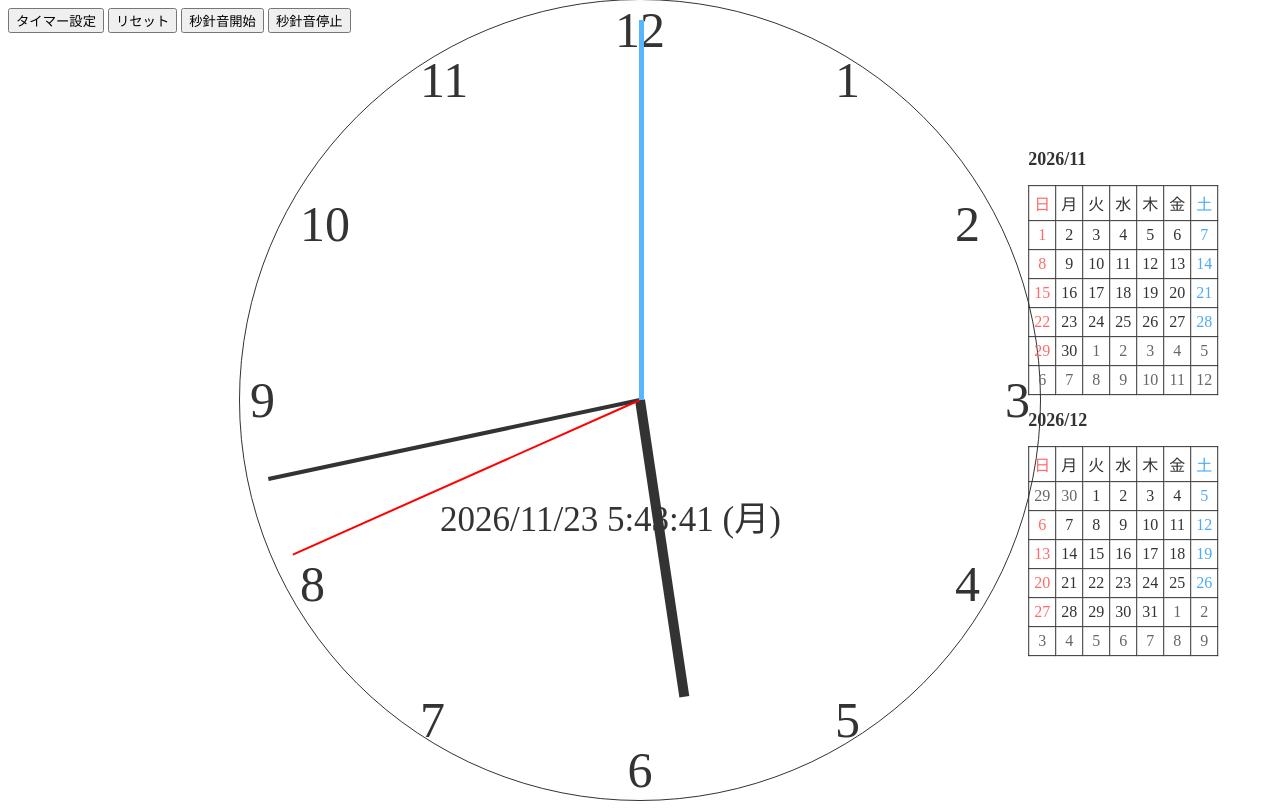
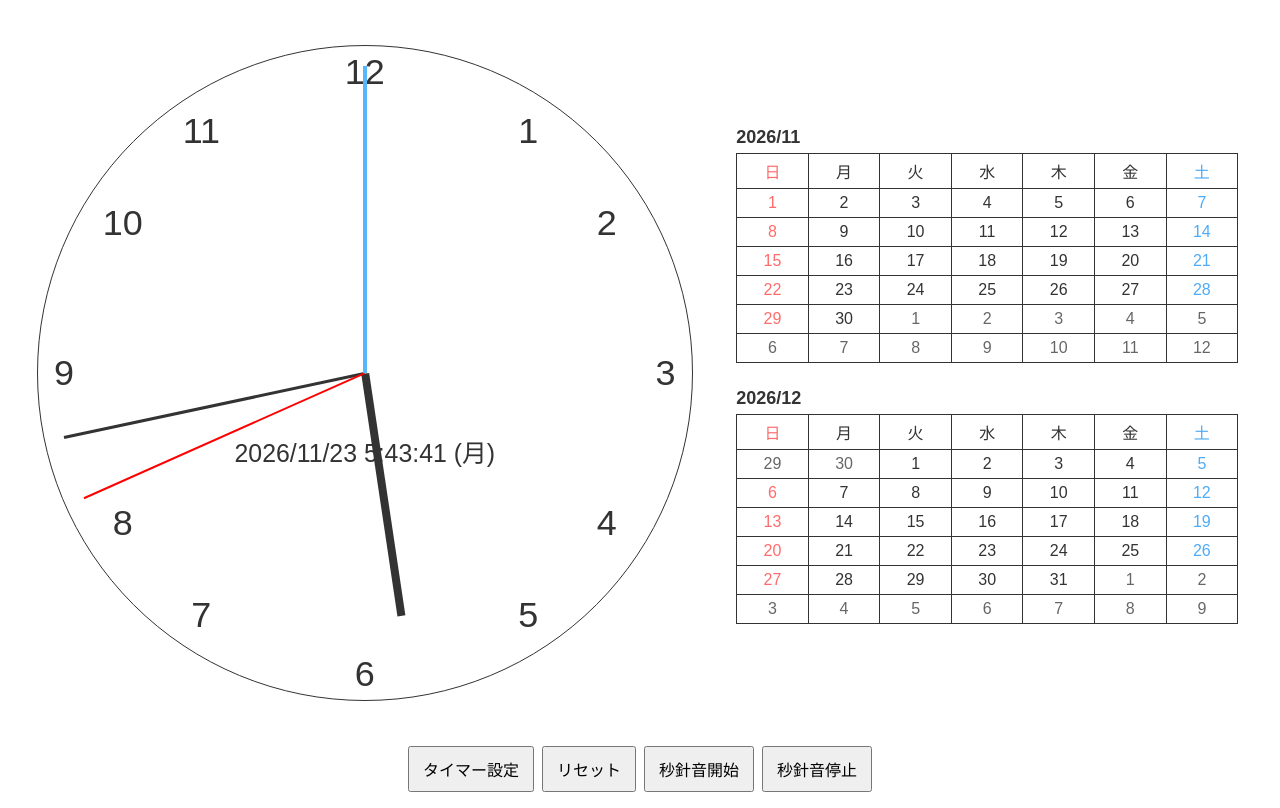
Before and after one commit to KOJI-YAMAMOTO-GitHub/clock, a plain HTML site: page index.html in a window 1280 px wide. Drawn offline with Linux system fonts and the light colour scheme.

Commit message:
Add files via upload

```diff
--- a/css/calender.css
+++ b/css/calender.css
@@ -1,31 +1,7 @@
-section {
-    margin: 10px;
-}
+section {margin:5px;} h1 {font-size:clamp(14px,2.5vw,18px);margin:5px 0;}
+table {border-spacing:0;border-collapse:collapse;width:100%;table-layout:fixed;}
+td {border:1px solid var(--clock-border);padding:clamp(2px,1vw,5px);text-align:center;color:var(--text-color);}
+td:first-child {color:#ff6b6b;} td:last-child {color:#4dabf7;} td.is-disabled {color:#666;}
 
-h1 {
-    font-size: 18px;
-}
-
-table {
-    border-spacing: 0;
-    border-collapse: collapse;
-}
-
-td {
-    border: 1px solid var(--clock-border);
-    padding: 5px;
-    text-align: center;
-    color: var(--text-color);
-}
-
-td:first-child {
-    color: #ff6b6b; /* 日曜：少し明るい赤 */
-}
-
-td:last-child {
-    color: #4dabf7; /* 土曜：少し明るい青 */
-}
-
-td.is-disabled {
-    color: #666;
-}
+/* 今日の日付：控えめに太字＋下線で表示 */
+td.today {font-weight:bold;text-decoration:underline;text-decoration-thickness:2px;text-underline-offset:3px;}
--- a/css/style.css
+++ b/css/style.css
@@ -1,157 +1,38 @@
-/* ダークモード対応のための色定義 */
-:root {
-  --bg-color: #ffffff;
-  --text-color: #333333;
-  --clock-border: #333333;
-  --needle-color: #333333;
+/* Responsive layout */
+:root { --bg-color:#fff; --text-color:#333; --clock-border:#333; --needle-color:#333; }
+@media (prefers-color-scheme:dark) { :root {--bg-color:#1a1a1a;--text-color:#f0f0f0;--clock-border:#555;--needle-color:#fff;} }
+* { box-sizing:border-box; }
+html,body { margin:0; min-height:100%; width:100%; background:var(--bg-color);color:var(--text-color); }
+body { min-height:100dvh; padding:12px; font-family:sans-serif; overflow-x:hidden; }
+.layout { min-height:calc(100dvh - 24px); display:flex; align-items:center; justify-content:center; gap:clamp(12px,3vw,40px); }
+.clock { position:relative; width:min( min(78vw,78vh), 800px); aspect-ratio:1; flex:0 1 auto; border:1px solid var(--clock-border);border-radius:50%; }
+.clock span[class^="clock_"] {position:absolute; transform:translate(-50%,-50%);font-size:clamp(14px,5.5cqw,50px); }
+.clock { container-type:inline-size; }
+.clock_12 {top:4%;left:50%;}.clock_1 {top:13%;left:75%;}.clock_2 {top:27%;left:87%;}.clock_3 {top:50%;left:96%;}
+.clock_4 {top:73%;left:87%;}.clock_5 {top:87%;left:75%;}.clock_6 {top:96%;left:50%;}.clock_7 {top:87%;left:25%;}
+.clock_8 {top:73%;left:13%;}.clock_9 {top:50%;left:4%;}.clock_10 {top:27%;left:13%;}.clock_11 {top:13%;left:25%;}
+.clock_hour,.clock_min,.clock_sec,.start,.stop {position:absolute;bottom:50%;left:50%;transform-origin:bottom center;}
+.clock_hour {width:1.25%;height:37.5%;background:var(--needle-color);margin-left:-.625%;}
+.clock_min,.clock_sec,.start,.stop {width:.5%;height:47%;margin-left:-.25%;}
+.clock_min {background:var(--needle-color);}.clock_sec {background:red;width:.25%;margin-left:-.125%;}
+.start {background:#d9d9d9;width:.25%;}.stop {background:#56b7fd;width:.6%;}
+#time,#endtime {position:absolute;left:50%;transform:translate(-50%,-50%);margin:0;text-align:center;white-space:nowrap;max-width:90%;font-size:clamp(10px,3.8cqw,35px);}
+#time {top:62%;}#endtime {top:70%;font-size:clamp(10px,2.8cqw,25px);}
+.calendar-wrap {flex:0 1 auto;max-width:100%;}#calendar {position:static;transform:none;display:flex;gap:10px;flex-wrap:wrap;justify-content:center;align-items:flex-start;}
+.backflash {animation:flash 1s linear infinite;background:#535353;}@keyframes flash{0%,50%,100%{opacity:0;}35%{opacity:1;background:#e1ff00;}65%{opacity:1;background:#0098ea;}}
+.controls {display:flex;justify-content:center;flex-wrap:wrap;gap:8px;padding:8px;}
+button {font-size:16px;padding:9px 13px;}
+dialog {border:1px solid #777;border-radius:12px;color:var(--text-color);background:var(--bg-color);padding:20px;max-width:90vw;}
+dialog::backdrop {background:#0008;}#timerForm {display:grid;gap:16px;}#timerMinutes{width:100px;font-size:18px;}
+.dialog-buttons {display:flex;gap:12px;justify-content:flex-end;}
+@media (orientation:portrait) {
+ .layout {flex-direction:column;justify-content:flex-start;gap:12px;min-height:auto;}
+ .clock {width:min(94vw,48dvh,800px);}
+ .calendar-wrap {width:100%;}.controls {padding-bottom:env(safe-area-inset-bottom);}
 }
-
-@media (prefers-color-scheme: dark) {
-  :root {
-    --bg-color: #1a1a1a;
-    --text-color: #f0f0f0;
-    --clock-border: #555555;
-    --needle-color: #ffffff;
-  }
+@media (orientation:landscape) {
+ body {padding:8px;}
+ .layout {min-height:calc(100dvh - 70px);flex-direction:row;}
+ .clock {width:min(82dvh,58vw,800px);}
+ .calendar-wrap {max-width:40vw;}
 }
-
-body {
-  background-color: var(--bg-color);
-  color: var(--text-color);
-}
-
-.backflash {
-  animation: flash 1s linear infinite;
-  background: #535353;
-}
-
-@keyframes flash {
-  0%, 50%, 100% { opacity: 0; }
-  35% { opacity: 1; background: #e1ff00; }
-  65% { opacity: 1; background: #0098ea; }
-}
-
-#calendar {
-  position: absolute;
-  top: 50%;
-  left: 50%;
-  transform: translate(180%, -50%);
-}
-
-.clock {
-  position: absolute;
-  width: 800px;
-  height: 800px;
-  border: 1px solid var(--clock-border);
-  border-radius: 50%;
-  top: 50%;
-  left: 50%;
-  transform: translate(-50%, -50%);
-}
-
-.clock_hour {
-  position: absolute;
-  top: calc(50% - 300px);
-  left: calc(50% - 5px);
-  width: 10px;
-  height: 300px;
-  background: var(--needle-color);
-  transform-origin: bottom;
-}
-
-.clock_min {
-  position: absolute;
-  top: calc(50% - 380px);
-  left: calc(50% - 2px);
-  width: 4px;
-  height: 380px;
-  background: var(--needle-color);
-  transform-origin: bottom;
-}
-
-.clock_sec {
-  position: absolute;
-  top: calc(50% - 380px);
-  left: calc(50% - 1px);
-  width: 2px;
-  height: 380px;
-  background: #ff0000;
-  transform-origin: bottom;
-}
-
-.start {
-  position: absolute;
-  top: calc(50% - 380px);
-  left: calc(50% - 1px);
-  width: 2px;
-  height: 380px;
-  background: #d9d9d9;
-  transform-origin: bottom;
-}
-
-.stop {
-  position: absolute;
-  top: calc(50% - 380px);
-  left: calc(50% - 1px);
-  width: 5px;
-  height: 380px;
-  background: #56b7fd;
-  transform-origin: bottom;
-}
-
-.clock_12 { position: absolute; top: 1px; left: calc(50%); transform: translateX(-50%); font-size: 50px; }
-.clock_1  { position: absolute; top: 10%; right: 180px; transform: translateY(-50%); font-size: 50px; }
-.clock_2  { position: absolute; top: 28%; right: 60px; transform: translateY(-50%); font-size: 50px; }
-.clock_3  { position: absolute; top: 50%; right: 10px; transform: translateY(-50%); font-size: 50px; }
-.clock_4  { position: absolute; top: 73%; right: 60px; transform: translateY(-50%); font-size: 50px; }
-.clock_5  { position: absolute; top: 90%; right: 180px; transform: translateY(-50%); font-size: 50px; }
-.clock_6  { position: absolute; bottom: 1px; left: calc(50%); transform: translateX(-50%); font-size: 50px; }
-.clock_7  { position: absolute; top: 90%; left: 180px; transform: translateY(-50%); font-size: 50px; }
-.clock_8  { position: absolute; top: 73%; left: 60px; transform: translateY(-50%); font-size: 50px; }
-.clock_9  { position: absolute; top: 50%; left: 10px; transform: translateY(-50%); font-size: 50px; }
-.clock_10 { position: absolute; top: 28%; left: 60px; transform: translateY(-50%); font-size: 50px; }
-.clock_11 { position: absolute; top: 10%; left: 180px; transform: translateY(-50%); font-size: 50px; }
-
-#time {
-  position: absolute;
-  top: 60%;
-  left: 200px;
-  transform: translateY(-50%);
-  font-size: 35px;
-}
-
-#endtime {
-  position: absolute;
-  top: 68%;
-  left: 290px;
-  transform: translateY(-50%);
-  font-size: 25px;
-}
-
-/* モバイル用表示設定（元の数値を維持） */
-@media screen and (orientation: portrait) {
-  #calendar {
-    position: absolute;
-    display: flex;
-    flex-wrap: wrap;
-    top: 50%;
-    left: 50%;
-    transform: translate(-50%, 130%);
-    margin-top: 10px;
-  }
-}
-
-@media screen and (max-height: 640px) {
-  #calendar {
-    position: absolute;
-    top: 50%;
-    left: 50%;
-    transform: translate(150%, -50%);
-    zoom: 60%;
-    margin-left: 15px;
-  }
-  .clock { width: 400px; height: 400px; zoom: 80%; }
-  .clock_hour { top: calc(50% - 140px); height: 140px; }
-  .clock_min, .clock_sec, .start, .stop { top: calc(50% - 170px); height: 170px; }
-  /* その他のモバイル用フォントサイズ設定も元のまま */
-}
```
